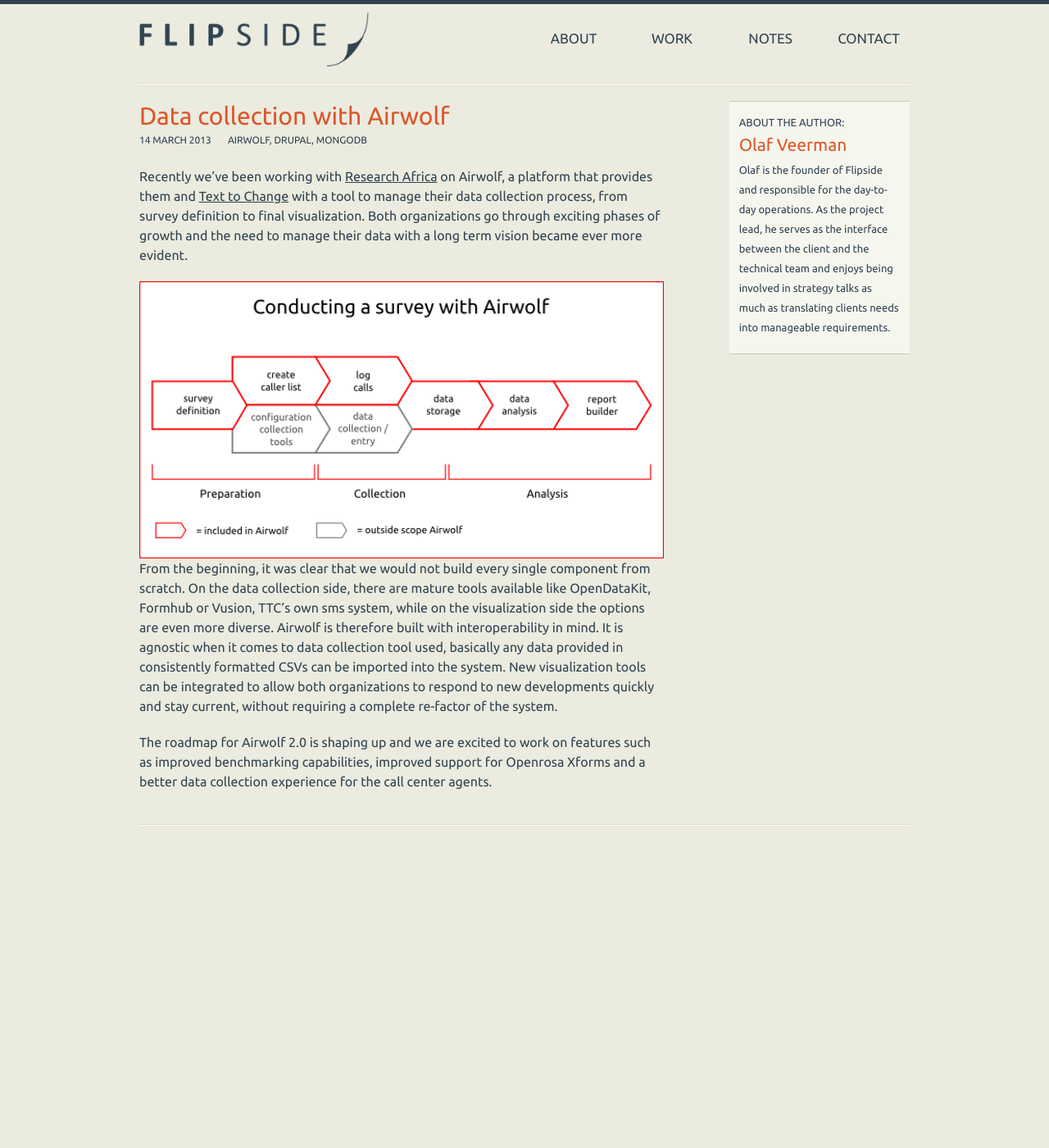
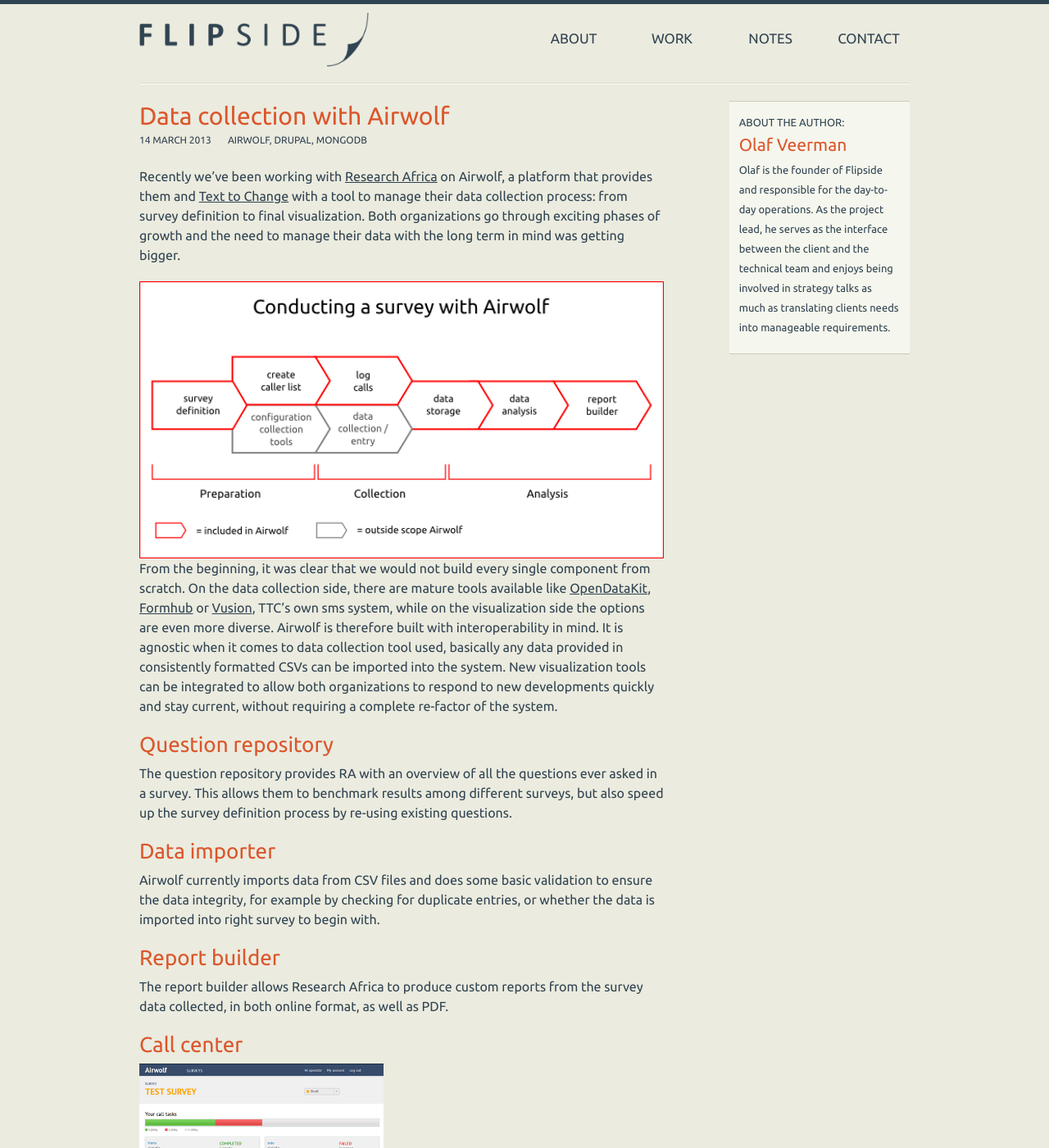
Before and after one commit to flipside-org/flipside.org, a Jekyll site: the page built from _posts/notes/2013-03-14-data-collection-with-airwolf.md, in a window 1280 px wide and 1400 px high. Shown: the whole window at 82% size. Built offline with Jekyll 4.4.1, drawn with Linux system fonts in a browser that asks for light colours; nearby versions of some CDN libraries; some of the changed text lies outside the part shown.

Commit message:
Change Airwolf blog post and some images

```diff
--- a/_posts/notes/2013-03-14-data-collection-with-airwolf.md
+++ b/_posts/notes/2013-03-14-data-collection-with-airwolf.md
@@ -6,12 +6,26 @@
 
 user: olafveerman
 ---
-Recently we've been working with [Research Africa](http://www.researchafrica.com) on Airwolf, a platform that provides them and [Text to Change](http://www.texttochange.com) with a tool to manage their data collection process, from survey definition to final visualization. Both organizations go through exciting phases of growth and the need to manage their data with a long term vision became ever more evident.
+Recently we've been working with [Research Africa](http://www.researchafrica.com) on Airwolf, a platform that provides them and [Text to Change](http://www.texttochange.com) with a tool to manage their data collection process: from survey definition to final visualization. Both organizations go through exciting phases of growth and the need to manage their data with the long term in mind was getting bigger.
 
 <img src="/images/notes/collection-process-aw.png" class="eleven columns border alpha omega" alt="Data collection with Airwolf" />
 
-
-From the beginning, it was clear that we would not build every single component from scratch. On the data collection side, there are mature tools available like OpenDataKit, Formhub or Vusion, TTC's own sms system, while on the visualization side the options are even more diverse.
+From the beginning, it was clear that we would not build every single component from scratch. On the data collection side, there are mature tools available like [OpenDataKit](http://www.opendatakit.org), [Formhub](http://www.formhub.org) or [Vusion](http://www.texttochange.org/vusion), TTC's own sms system, while on the visualization side the options are even more diverse.
 Airwolf is therefore built with interoperability in mind. It is agnostic when it comes to data collection tool used, basically any data provided in consistently formatted CSVs can be imported into the system. New visualization tools can be integrated to allow both organizations to respond to new developments quickly and stay current, without requiring a complete re-factor of the system.
 
+##Question repository
+The question repository provides RA with an overview of all the questions ever asked in a survey. This allows them to benchmark results among different surveys, but also speed up the survey definition process by re-using existing questions.
+
+##Data importer
+Airwolf currently imports data from CSV files and does some basic validation to ensure the data integrity, for example by checking for duplicate entries,
+or whether the data is imported into right survey to begin with.
+
+##Report builder
+The report builder allows Research Africa to produce custom reports from the survey data collected, in both online format, as well as PDF.
+
+##Call center
+<img src="/images/notes/aw-ccdashboard.png" class="right" alt="Data collection with Airwolf" />
+Research Africa has its own call center that can be used to collect data for their projects. Airwolf provides basic tools to manage the call center operation and detailed reports on the progress throughout the project.
+
+
 The roadmap for Airwolf 2.0 is shaping up and we are excited to work on features such as improved benchmarking capabilities, improved support for Openrosa Xforms and a better data collection experience for the call center agents.
```
Also changed, not shown: images/notes/aw-ccdashboard.png (added), images/projects/airwolf-med.png, images/projects/airwolf-thumb.png.
